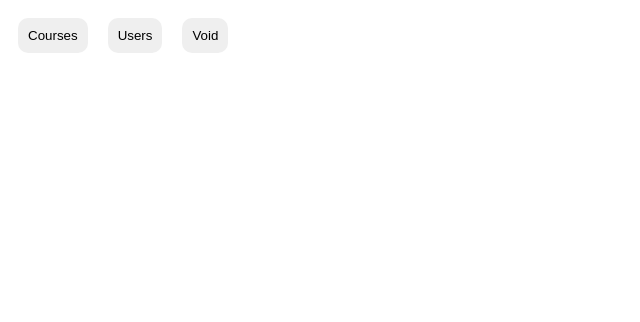
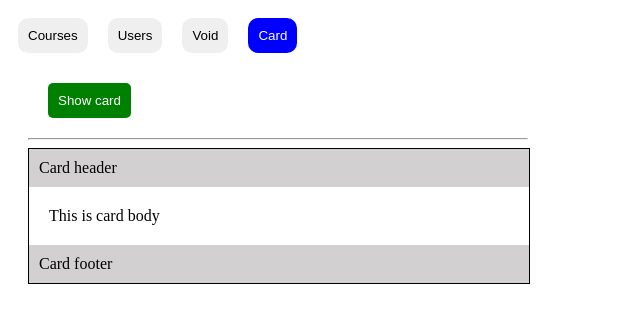
Before and after one commit to shiyas03/Angular-animations, an Angular app: page /card in a window 1280 px wide. Before the commit this address led to /. Shown: the top 322 px of the page, without its empty margins (0-640 px from the left). Built offline with nearby package versions, Linux system fonts and the light colour scheme.

Commit message:
card animation done in card component

```diff
--- a/src/app/app-routing.module.ts
+++ b/src/app/app-routing.module.ts
@@ -6,13 +6,15 @@ import { CoursesComponent } from './courses/courses.component';
 import { AnimationComponent } from './animation/animation.component';
 import { OpenCloseComponent } from './open-close/open-close.component';
 import { VoidAnimationComponent } from './void-animation/void-animation.component';
+import { CardComponent } from './card/card.component';
 
 const routes: Routes = [
   { path: '', component: CoursesComponent },
   { path: 'users', component: UsersComponent },
   { path: 'animations', component: AnimationComponent },
   { path: 'open', component: OpenCloseComponent },
-  { path: 'void', component: VoidAnimationComponent }
+  { path: 'void', component: VoidAnimationComponent },
+  { path: 'card', component: CardComponent }
 ];
 
 @NgModule({
--- a/src/app/app.component.html
+++ b/src/app/app.component.html
@@ -25,6 +25,8 @@
         routerLinkActive="active">Users</button>
     <button style="padding: 10px; margin: 10px; border: 0px; border-radius: 10px;" routerLink="/void"
         routerLinkActive="active">Void</button>
+    <button style="padding: 10px; margin: 10px; border: 0px; border-radius: 10px;" routerLink="/card"
+        routerLinkActive="active">Card</button>
 </div>
 
 <div>
--- a/src/app/app.module.ts
+++ b/src/app/app.module.ts
@@ -13,6 +13,7 @@ import { OpenCloseComponent } from './open-close/open-close.component';
 import { VoidAnimationComponent } from './void-animation/void-animation.component';
 import { NewCourseComponent } from './new-course/new-course.component';
 import { FormsModule, ReactiveFormsModule } from '@angular/forms';
+import { CardComponent } from './card/card.component';
 
 @NgModule({
   declarations: [
@@ -24,7 +25,8 @@ import { FormsModule, ReactiveFormsModule } from '@angular/forms';
     AnimationComponent,
     OpenCloseComponent,
     VoidAnimationComponent,
-    NewCourseComponent
+    NewCourseComponent,
+    CardComponent
   ],
   imports: [
     BrowserModule,
--- /dev/null
+++ b/src/app/card/card.component.css
@@ -0,0 +1,38 @@
+.outer{
+    width: 500px;
+    margin: 20px;
+}
+
+button{
+    padding: 10px;
+    background-color: green;
+    color: white;
+    border: none;
+    border-radius: 5px;
+    display: flex;
+    margin: 20px;
+    cursor: pointer;
+}
+
+button:hover{
+    background-color: rgb(22, 148, 22);
+}
+
+.card{
+    width: 500px;
+    border: 1px solid black;
+}
+
+.card-header{
+    background-color: rgb(210, 208, 208);
+    padding: 10px;
+}
+
+.card-body{
+    padding: 20px;
+}
+
+.card-footer{
+    background-color: rgb(210, 208, 208);
+    padding: 10px;
+}
--- /dev/null
+++ b/src/app/card/card.component.html
@@ -0,0 +1,11 @@
+ <div class="outer">
+    <div>
+        <button (click)="showCard = !showCard">Show card</button>
+        <hr>
+    </div>
+    <div class="card" *ngIf="showCard" @cardAnimationTrigger>
+        <div class="card-header">Card header</div>
+        <div class="card-body">This is card body</div>
+        <div class="card-footer">Card footer</div>
+    </div>
+ </div>
--- /dev/null
+++ b/src/app/card/card.component.ts
@@ -0,0 +1,28 @@
+import { animate, style, transition, trigger } from '@angular/animations';
+import { Component } from '@angular/core';
+
+@Component({
+  selector: 'app-card',
+  templateUrl: './card.component.html',
+  styleUrls: ['./card.component.css'],
+  animations: [
+    trigger('cardAnimationTrigger', [
+      transition(":enter", [
+        style({
+          opacity: 0,
+          transform: 'translateX(100%)'
+        }),
+        animate(300)
+      ]),
+      transition(":leave", [
+        animate(300, style({
+          opacity: 0,
+          transform: 'translateX(-100%)'
+        }))
+      ])
+    ])
+  ]
+})
+export class CardComponent {
+  showCard: boolean = true
+}
```
Also changed, not shown: 1 other file (tests, documents, lock files or other folders).
